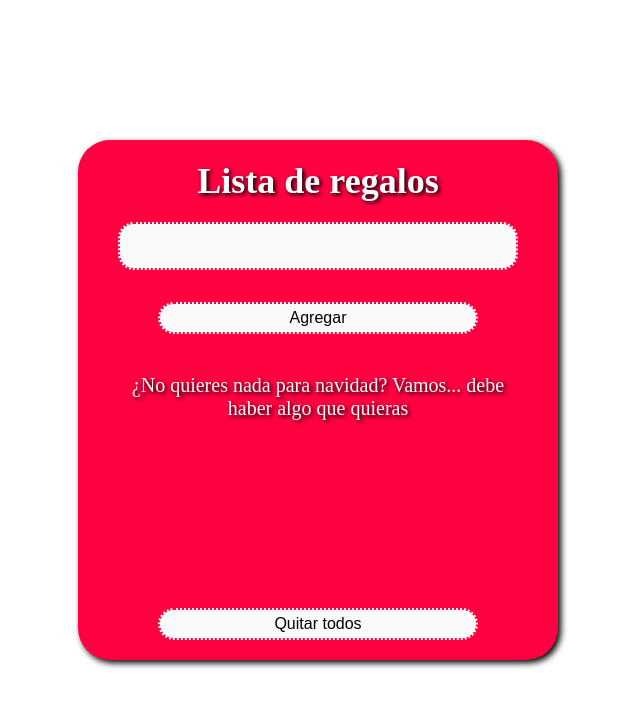
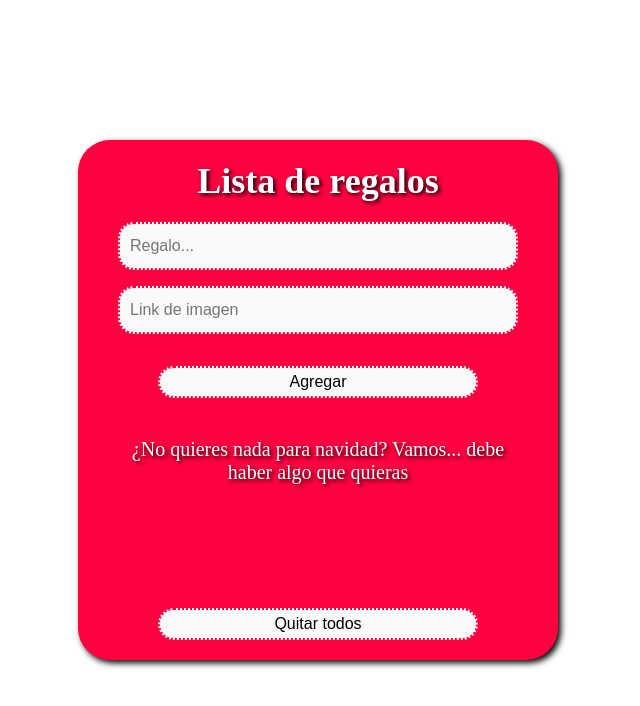
Before and after one commit to ferutizi/adviency-2022, a React (Create React App) app: page / in a window 1280 px wide. Shown: the top 706 px of the page, without its empty margins (322-962 px from the left). Built offline with nearby package versions, Linux system fonts and the light colour scheme.

Commit message:
Input link a imagen, imagen por defecto

```diff
--- a/src/components/Formulario.jsx
+++ b/src/components/Formulario.jsx
@@ -21,7 +21,8 @@ const Formulario = ({ gifts, setGifts }) => {
     const formik = useFormik({
         initialValues: {
             name: '',
-            count: 0
+            count: 0,
+            link: ''
         },
         validate,
         onSubmit: (values,{ resetForm }) => {
@@ -29,14 +30,26 @@ const Formulario = ({ gifts, setGifts }) => {
                 ...gifts,
                 values
             ]);
-            resetForm({ name: '', count: 0 });
+            resetForm({ name: '', count: 0, link: '' });
         }
     });
 
     return(
         <form onSubmit={formik.handleSubmit} className='gift__form'>
-            <input type='text' autoFocus {...formik.getFieldProps('name')} className='gift__input' />
-            {formik.errors && formik.touched ? <div className='gift__error'>{formik.errors.name}</div> : null}
+            <input
+                type='text'
+                autoFocus
+                {...formik.getFieldProps('name')}
+                placeholder='Regalo...'
+                className='gift__input'
+            />
+            <input
+            type='text'
+            {...formik.getFieldProps('link')}
+            placeholder='Link de imagen'
+            className='gift__input'
+            />
+            {formik.errors ? <div className='gift__error'>{formik.errors.name}</div> : null}
             <button type="submit" className='gift__button'>Agregar</button>
         </form>
     );
--- a/src/components/Gifts.jsx
+++ b/src/components/Gifts.jsx
@@ -1,6 +1,7 @@
 import './Gifts.scss';
 
 const Gifts = ({ gifts, setGifts }) => {
+    const defaultImg = 'https://w7.pngwing.com/pngs/627/370/png-transparent-christmas-gift-gifts-to-send-non-stop-miscellaneous-ribbon-wedding.png'
 
     const aumentar = (gift) => {
         if(gift.count >= 0) {
@@ -27,7 +28,10 @@ const Gifts = ({ gifts, setGifts }) => {
             {gifts != '' ?
                 gifts.map(item =>
                     <div key={item.name} className='items__container'>
-                        <p className='items__details'>{item.name} {item.count > 0 ? `x${item.count}` : null}</p>
+                        <div className='items__button--flex'>
+                            <img src={item.link ? item.link : defaultImg} alt={item.name} className='items__img' />
+                            <p className='items__details'>{item.name} {item.count > 0 ? `x${item.count}` : null}</p>
+                        </div>
                         <div className="items__button--flex">
                             <div>
                                 <button type="button" className='items__button' onClick={() => aumentar(item)}>+</button>
--- a/src/components/Gifts.scss
+++ b/src/components/Gifts.scss
@@ -3,7 +3,7 @@
 
 .gift__ {
     &error {
-        color: #fafafa;
+        color: $secondary;
         font-size: 20px;
         text-shadow: 2px 2px 4px black;
         text-align: center;
@@ -22,30 +22,38 @@
     &container {
         display: flex;
         justify-content: space-between;
-        background-color: #fafafa;
+        background-color: $secondary;
         border-radius: 0.5em;
         padding: 5px 10px;
+        box-shadow: 2px 2px 4px rgba(0, 0, 0, 0.6);
+        max-height: 32px;
     }
     &details {
         margin: 0;
         font-size: 18px;
     }
+    &img {
+        height: 100%;
+        width: auto;
+    }
     &button {
         @include itemButton;
         border: 1px solid rgb(0, 0, 0, 0.7);
         &:hover {
-            border: 1px solid rgb(255, 0, 64, 1);;
-            color: rgb(255, 0, 64, 1);
+            border: 1px solid $primary;;
+            color: $primary;
         }
     }
     &button--red {
         @include itemButton;
-        border: 1px solid rgb(255, 0, 64, 1);
-        color: rgb(255, 0, 64, 1);
+        border: 1px solid $primary;
+        color: $primary;
     }
     &button--flex {
         display: flex;
+        align-items: center;
         gap: 1em;
+        max-width: 100px;
         div {
             display: flex;
             gap: 0.5em
```
Also changed, not shown: src/img/gift.png (added).
